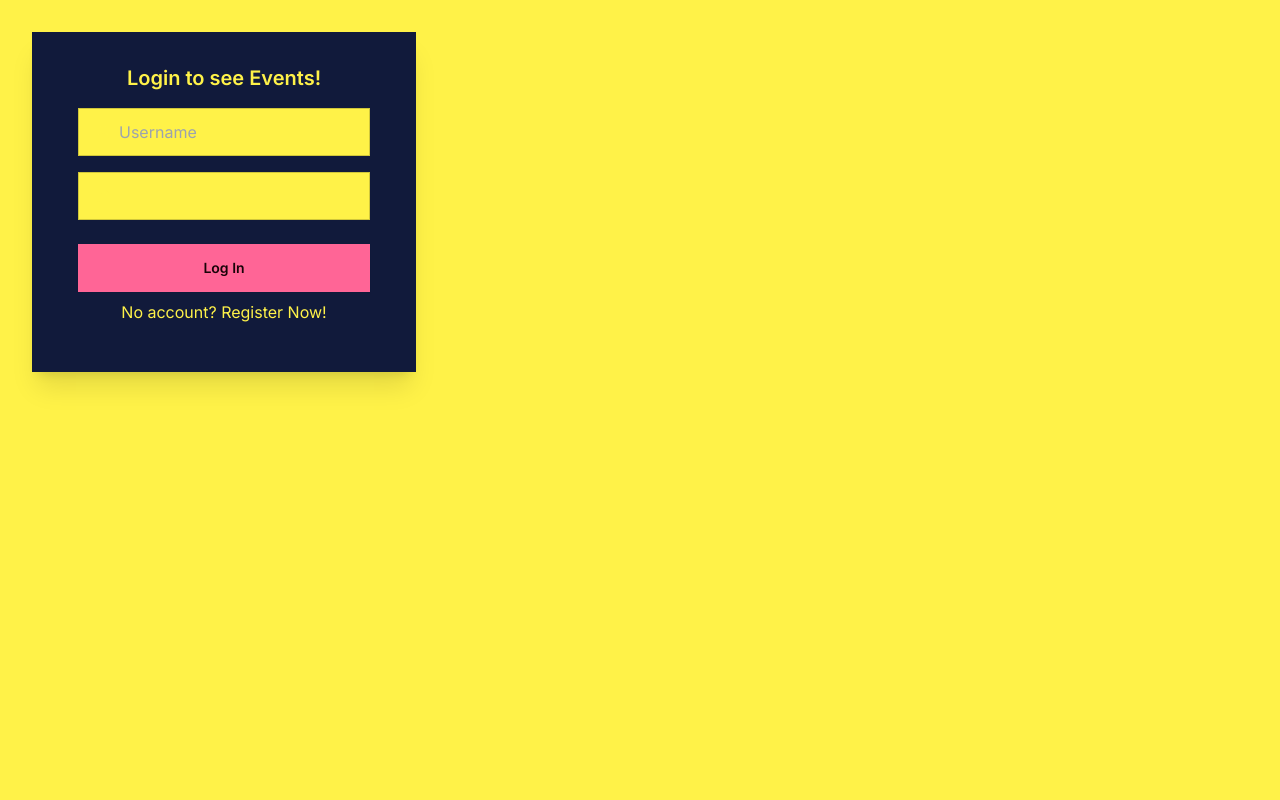
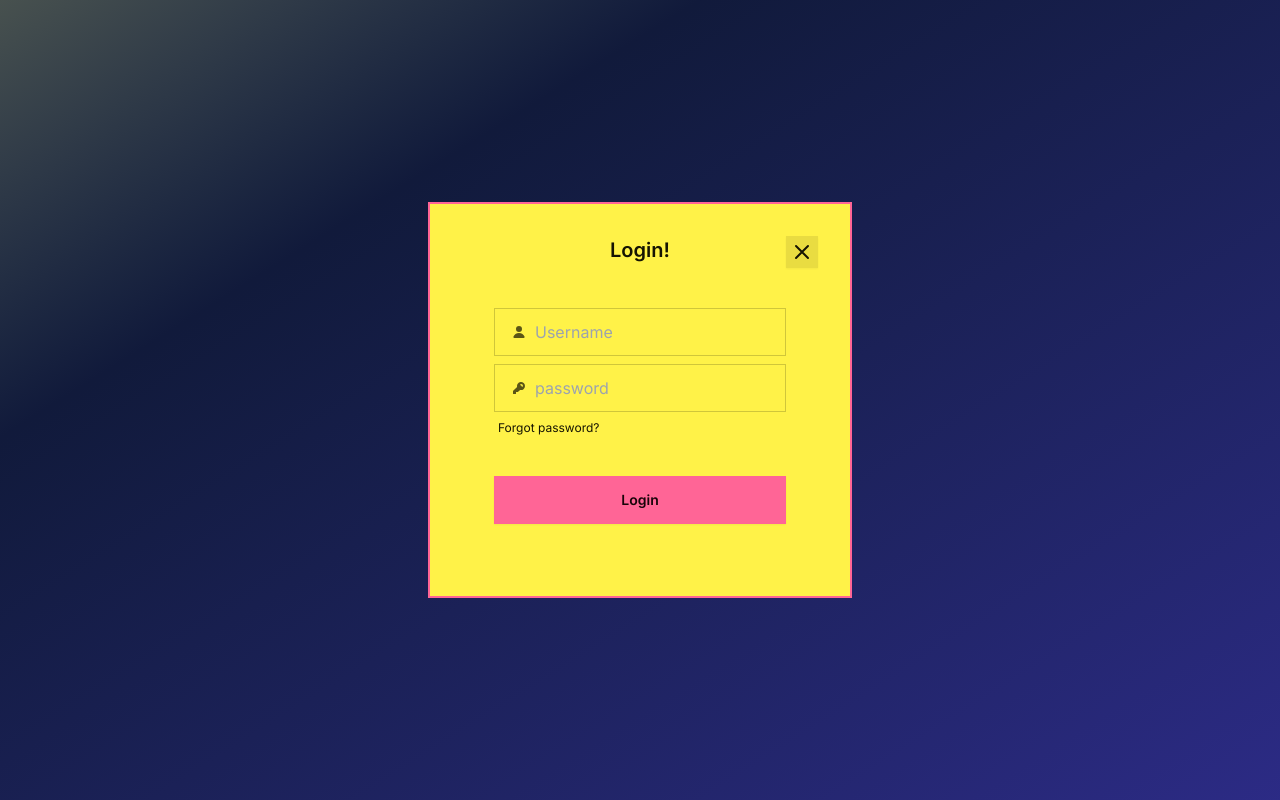
Before and after one commit to bingKegeta/knight-link-app, a Next.js app: page /login in a window 1280 px wide. Built offline with nearby package versions, Linux system fonts and the light colour scheme; what @catppuccin/tailwindcss would draw is missing.

Commit message:
new login prompt and page

```diff
--- a/app/components/LoginPrompt.tsx
+++ b/app/components/LoginPrompt.tsx
@@ -3,12 +3,31 @@ import React from "react";
 
 const LoginPrompt = () => {
   return (
-    <div className="card w-96 bg-neutral text-neutral-content shadow-xl">
-      <div className="card-body items-center text-center">
-        <h2 className="card-title">Login to see Events!</h2>
-        <form>
-          <div className="py-2">
-            <label className="input input-bordered flex items-center gap-2 hover:input-secondary">
+    <>
+      <div className="card-actions w-full flex items-center justify-center relative">
+        <h1 className="card-title ">Login!</h1>
+        <Link href="/" className="absolute top-0 right-0">
+          <button className="btn btn-square btn-sm">
+            <svg
+              xmlns="http://www.w3.org/2000/svg"
+              className="h-6 w-6"
+              fill="none"
+              viewBox="0 0 24 24"
+              stroke="currentColor"
+            >
+              <path
+                strokeLinecap="round"
+                strokeLinejoin="round"
+                strokeWidth="2"
+                d="M6 18L18 6M6 6l12 12"
+              />
+            </svg>
+          </button>
+        </Link>
+      </div>
+      <form className="card-body">
+        <div className="form-control">
+          <label className="input input-bordered flex items-center gap-2 focus:input-secondary">
             <svg
               xmlns="http://www.w3.org/2000/svg"
               viewBox="0 0 16 16"
@@ -20,9 +39,8 @@ const LoginPrompt = () => {
             <input type="text" className="grow" placeholder="Username" />
           </label>
         </div>
-
-          <div className="py-2">
-            <label className="input input-bordered flex items-center gap-2 hover:input-info">
+        <div className="form-control">
+          <label className="input input-bordered flex items-center gap-2 focus:input-secondary">
             <svg
               xmlns="http://www.w3.org/2000/svg"
               viewBox="0 0 16 16"
@@ -35,20 +53,20 @@ const LoginPrompt = () => {
                 clipRule="evenodd"
               />
             </svg>
-              <input type="password" className="grow" value="password" />
+            <input type="password" className="grow" placeholder="password" />
+          </label>
+          <label className="label">
+            <Link href="/" className="label-text-alt link link-hover">
+              Forgot password?
+            </Link>
           </label>
         </div>
-
-          <div className="card-actions justify-center w-full py-4">
-            {/* The next part likely is going to be it's own component for CSR shenanigans */}
-            <button className="btn btn-primary  w-full">Log In</button>
-            <Link className="link link-hover hover:link-info" href="/register">
-              No account? Register Now!
-            </Link>
+        <div className="form-control mt-6">
+          <button className="btn btn-primary">Login</button>
         </div>
+        <div className="form-control"></div>
       </form>
-      </div>
-    </div>
+    </>
   );
 };
 
--- a/app/login/page.tsx
+++ b/app/login/page.tsx
@@ -3,8 +3,10 @@ import LoginPrompt from "../components/LoginPrompt";
 
 const LoginPage = () => {
   return (
-    <div className="p-8">
-      <LoginPrompt />
+    <div className=" h-[100vh] flex items-center justify-center m-auto bg-gradient-to-br from-base-100 to-indigo-800 via-neutral animate-gradient-x">
+      <div className="p-8 card card-normal bg-base-100 fixed border-2 border-primary inline-block">
+        <LoginPrompt />
+      </div>
     </div>
   );
 };
```
Lines whose indentation alone changed are shown as unchanged.
